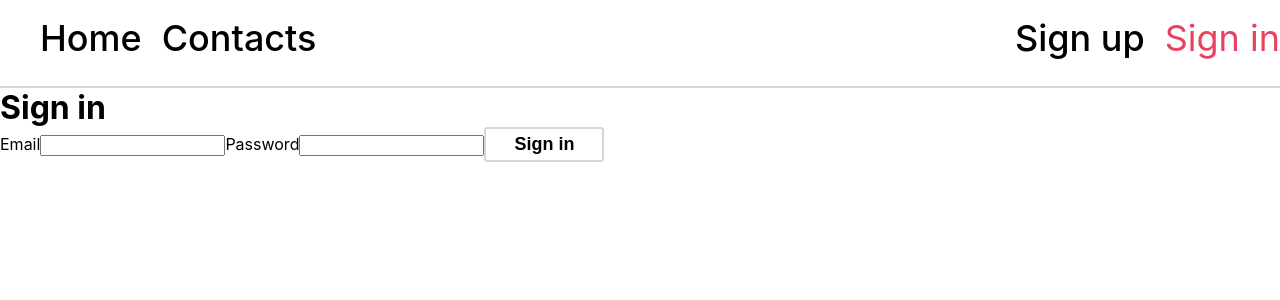
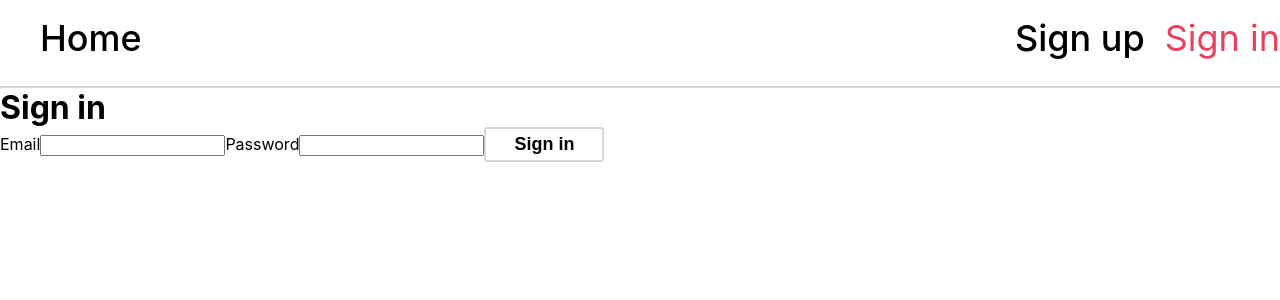
Before and after one commit to LesiaBelinska/goit-react-hw-08-phonebook, a React (Create React App) app: page /goit-react-hw-08-phonebook/login in a window 1280 px wide. Shown: the top 300 px of the page. Built offline with nearby package versions, Linux system fonts and the light colour scheme.

Commit message:
Update Navigation.jsx

```diff
--- a/src/components/Navigation/Navigation.jsx
+++ b/src/components/Navigation/Navigation.jsx
@@ -1,8 +1,13 @@
 import { NavLink } from "react-router-dom";
+import { useSelector } from "react-redux";
 
 import s from "./Navigation.module.css";
 
 export const Navigation = () => {
+
+    const isLoggedIn = useSelector(state => state.auth.isLoggedIn);
+
+
     return (
         <nav>
             <ul className={s.list}>
@@ -15,12 +20,13 @@ export const Navigation = () => {
                     </NavLink>
                 </li>
                 <li className={s.item}>
+                    {isLoggedIn &&
                     <NavLink
                         to="/contacts"
                         className={({ isActive }) => isActive ? `${s.activeLink}` : `${s.link}`}
                     >
                         Contacts
-                    </NavLink>
+                    </NavLink>}
                 </li>
             </ul>
         </nav>
```
